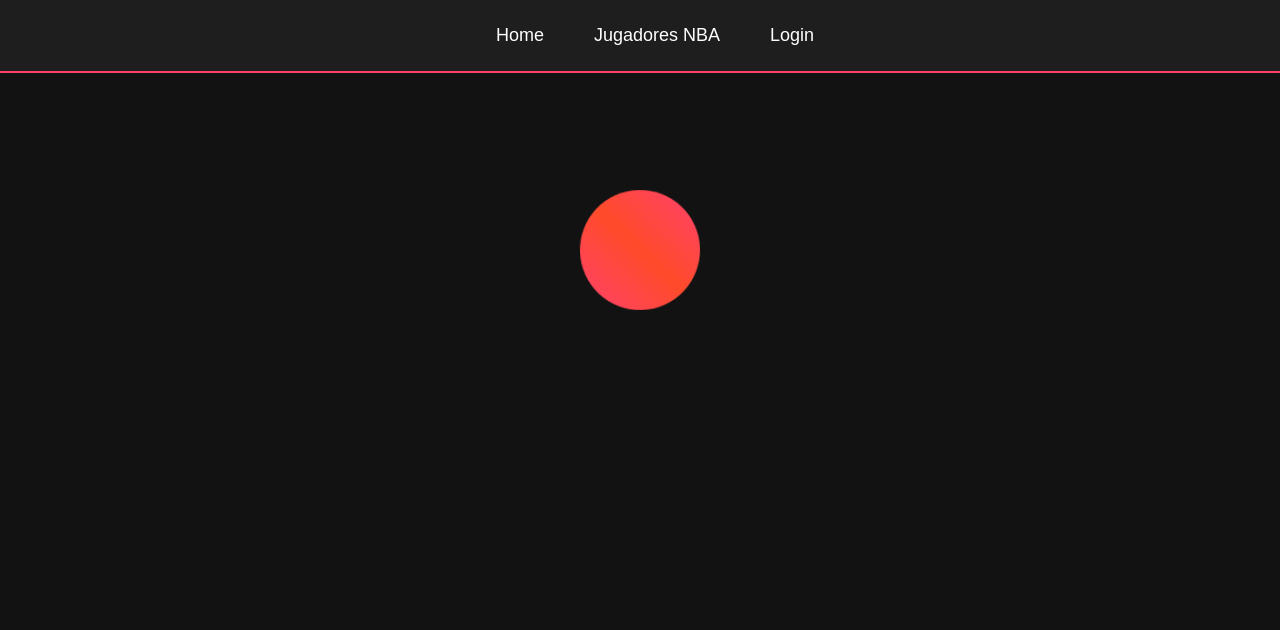
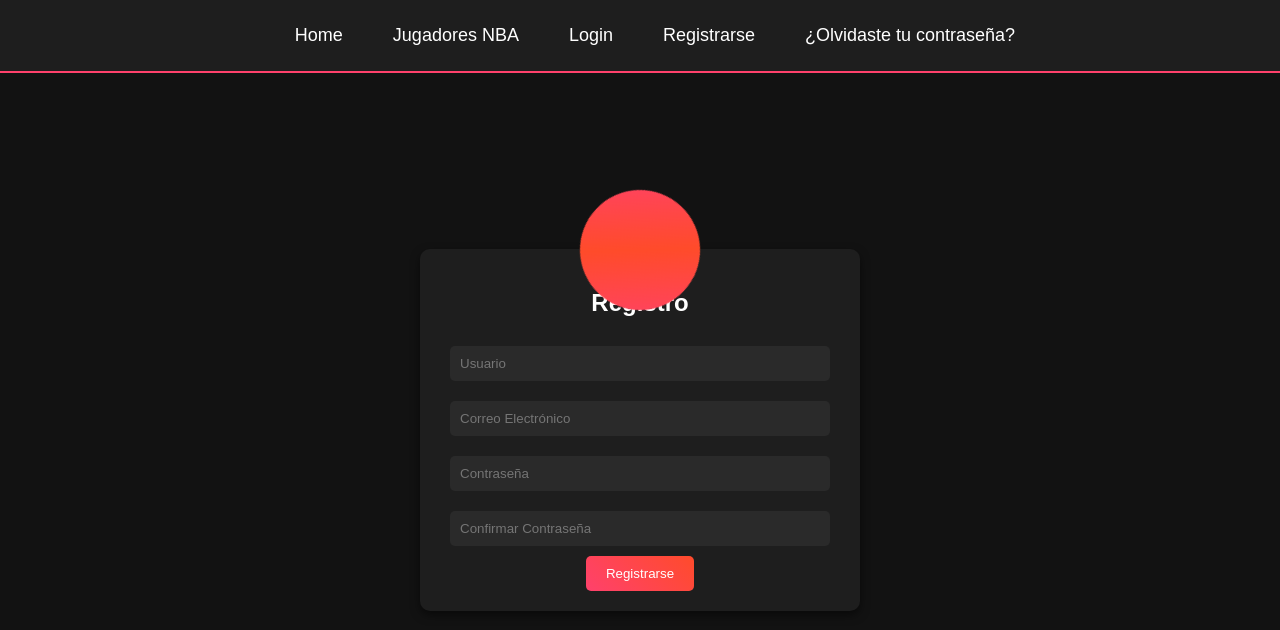
Before and after one commit to Maulozano02/repo-web, a React (Create React App) app: page /register in a window 1280 px wide. Shown: the top 630 px of the page. Built offline with nearby package versions, Linux system fonts and the light colour scheme.

Commit message:
Se agrego vista de registro en el navbar y olvidar contraseña

```diff
--- a/src/App.jsx
+++ b/src/App.jsx
@@ -2,38 +2,44 @@ import { useState } from "react";
 import { BrowserRouter as Router, Routes, Route, useLocation } from "react-router-dom";
 import Navbar from "./components/Navbar";
 import Login from "./components/Login";
+import Register from "./components/Register";
+import ForgotPassword from "./components/ForgotPassword";
 import Welcome from "./components/Welcome";
 import Home from "./pages/Home";
 import Dashboard from "./pages/Dashboard";
-import PlayersPage from "./pages/PlayersPage"; // Página con la API
+import PlayersPage from "./pages/PlayersPage";
 import "./App.css";
-
-// Componente para el círculo animado
-function AnimatedCircle() {
-  const location = useLocation();
-  // Mostrar el círculo solo cuando no estemos en la página de "Players"
-  return location.pathname !== "/players" ? (
-    <div className="animated-circle"></div>
-  ) : null;
-}
 
 function App() {
   const [user, setUser] = useState(null);
 
   return (
     <Router>
+      <AppContent user={user} setUser={setUser} />
+    </Router>
+  );
+}
+
+function AppContent({ user, setUser }) {
+  const location = useLocation();
+  const hideCircle = location.pathname === "/players";
+
+  return (
+    <>
       <Navbar user={user} onLogout={() => setUser(null)} />
-      <AnimatedCircle /> {/* 🔥 Solo se muestra si no estamos en "/players" */}
+      {!hideCircle && <div className="animated-circle"></div>}
       <div className="container">
         <Routes>
           <Route path="/" element={<Home />} />
           <Route path="/login" element={<Login onLogin={setUser} />} />
+          <Route path="/register" element={<Register />} />
+          <Route path="/forgot-password" element={<ForgotPassword />} />
           <Route path="/dashboard" element={<Dashboard user={user} />} />
           <Route path="/players" element={<PlayersPage />} />
           {user && <Route path="/welcome" element={<Welcome username={user} onLogout={() => setUser(null)} />} />}
         </Routes>
       </div>
-    </Router>
+    </>
   );
 }
 
--- /dev/null
+++ b/src/components/ForgotPassword.jsx
@@ -0,0 +1,30 @@
+import { useState } from "react";
+import "../App.css";
+
+function ForgotPassword() {
+  const [email, setEmail] = useState("");
+
+  const handleSubmit = (e) => {
+    e.preventDefault();
+
+    alert(`Se ha enviado un enlace de recuperación a: ${email}`);
+  };
+
+  return (
+    <div className="login-box">
+      <h2>Recuperar Contraseña</h2>
+      <form onSubmit={handleSubmit}>
+        <input
+          type="email"
+          placeholder="Correo Electrónico"
+          value={email}
+          onChange={(e) => setEmail(e.target.value)}
+          required
+        />
+        <button type="submit">Enviar Enlace</button>
+      </form>
+    </div>
+  );
+}
+
+export default ForgotPassword;
--- a/src/components/Navbar.jsx
+++ b/src/components/Navbar.jsx
@@ -12,7 +12,11 @@ function Navbar({ user, onLogout }) {
           <button onClick={onLogout}>Cerrar sesión</button>
         </>
       ) : (
-        <Link to="/login">Login</Link>
+        <>
+          <Link to="/login">Login</Link>
+          <Link to="/register">Registrarse</Link> {/* ✅ Ahora se ve en el Navbar */}
+          <Link to="/forgot-password">¿Olvidaste tu contraseña?</Link> {/* ✅ Ahora se ve en el Navbar */}
+        </>
       )}
     </nav>
   );
--- /dev/null
+++ b/src/components/Register.jsx
@@ -0,0 +1,62 @@
+import { useState } from "react";
+import { useNavigate } from "react-router-dom";
+import "../App.css";
+
+function Register() {
+  const [username, setUsername] = useState("");
+  const [email, setEmail] = useState("");
+  const [password, setPassword] = useState("");
+  const [confirmPassword, setConfirmPassword] = useState("");
+  const navigate = useNavigate();
+
+  const handleSubmit = (e) => {
+    e.preventDefault();
+
+    if (password !== confirmPassword) {
+      alert("Las contraseñas no coinciden");
+      return;
+    }
+
+    alert(`Usuario registrado: ${username}`);
+    navigate("/login");
+  };
+
+  return (
+    <div className="login-box">
+      <h2>Registro</h2>
+      <form onSubmit={handleSubmit}>
+        <input
+          type="text"
+          placeholder="Usuario"
+          value={username}
+          onChange={(e) => setUsername(e.target.value)}
+          required
+        />
+        <input
+          type="email"
+          placeholder="Correo Electrónico"
+          value={email}
+          onChange={(e) => setEmail(e.target.value)}
+          required
+        />
+        <input
+          type="password"
+          placeholder="Contraseña"
+          value={password}
+          onChange={(e) => setPassword(e.target.value)}
+          required
+        />
+        <input
+          type="password"
+          placeholder="Confirmar Contraseña"
+          value={confirmPassword}
+          onChange={(e) => setConfirmPassword(e.target.value)}
+          required
+        />
+        <button type="submit">Registrarse</button>
+      </form>
+    </div>
+  );
+}
+
+export default Register;
```
